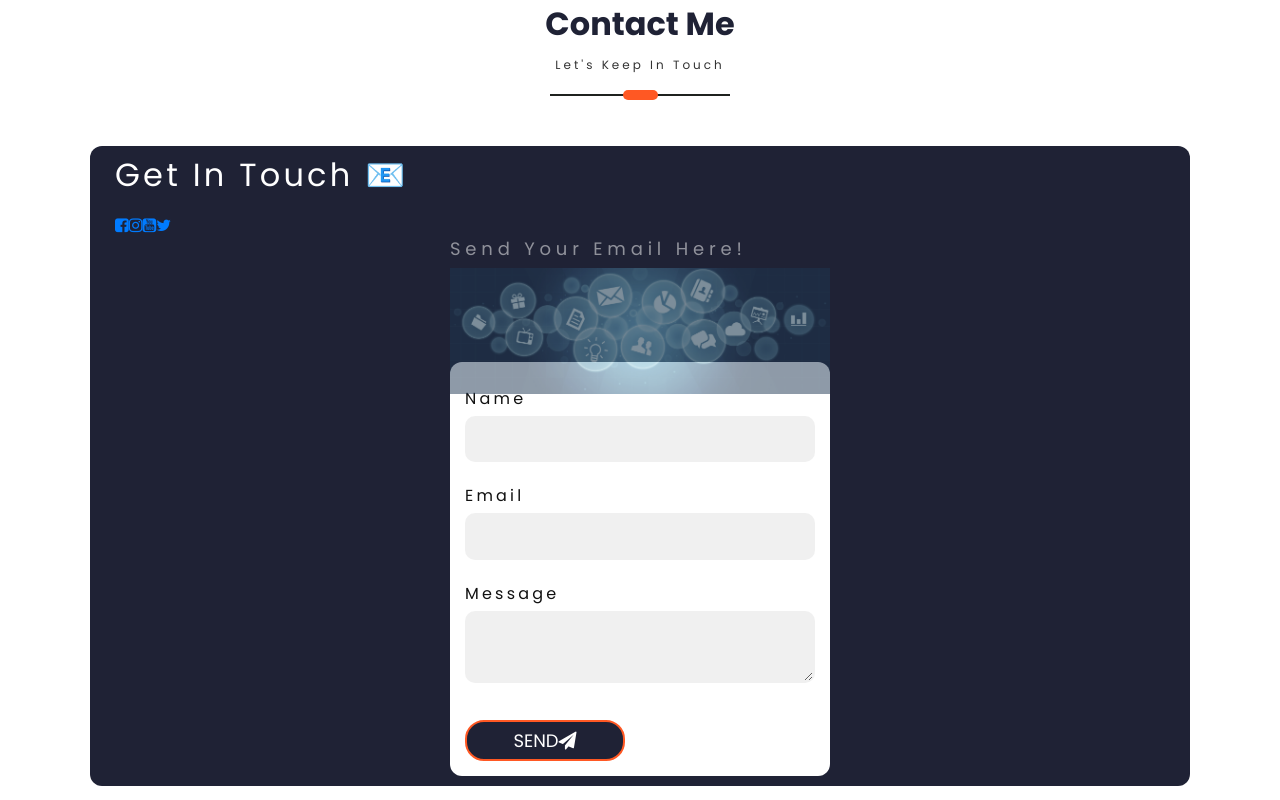
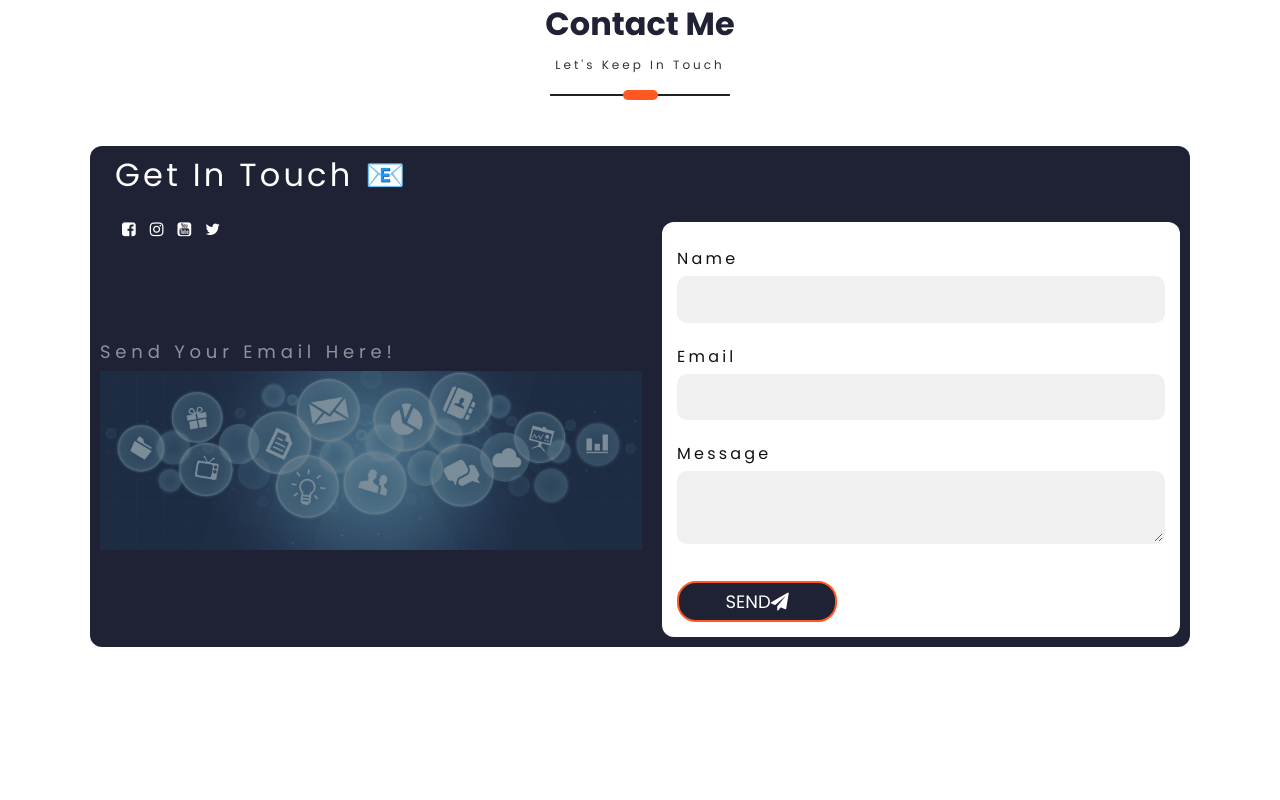
Before and after one commit to seannbannon/myportfolio, a React (Create React App) app in the folder portfolio/: page / in a window 1280 px wide. Shown: the part 2838-3638 px from the top of the page. Built offline with nearby package versions, Linux system fonts and the light colour scheme; a web font is replaced by a local one.

Commit message:
fixed text field to right side of picture on desktop

```diff
--- a/portfolio/src/PortfolioContainer/ContactMe/ContactMe.css
+++ b/portfolio/src/PortfolioContainer/ContactMe/ContactMe.css
@@ -105,8 +105,38 @@
     justify-content: center;
 }
 
-form button:hover{
+form button:hover {
     background-color: #1f2235;
     transition: all ease 1s;
     border: 2px solid #1f2235;
 }
+
+.img-back {
+    flex: 1;
+    align-self: center;
+    margin-right: 20px;
+}
+
+form {
+    flex: 0.9;
+}
+
+.col i {
+    padding: 7px;
+    color: white;
+}
+
+/* icons pop when hovered over */
+.col i:hover {
+    transform: scale(1.5);
+}
+
+@media screen and (min-width: 940px) {
+    .back-form{
+        max-width: 1100px;
+        margin: auto;
+        display: flex;
+        justify-content: space-between;
+        margin-top: 30px;
+    }
+}
```
